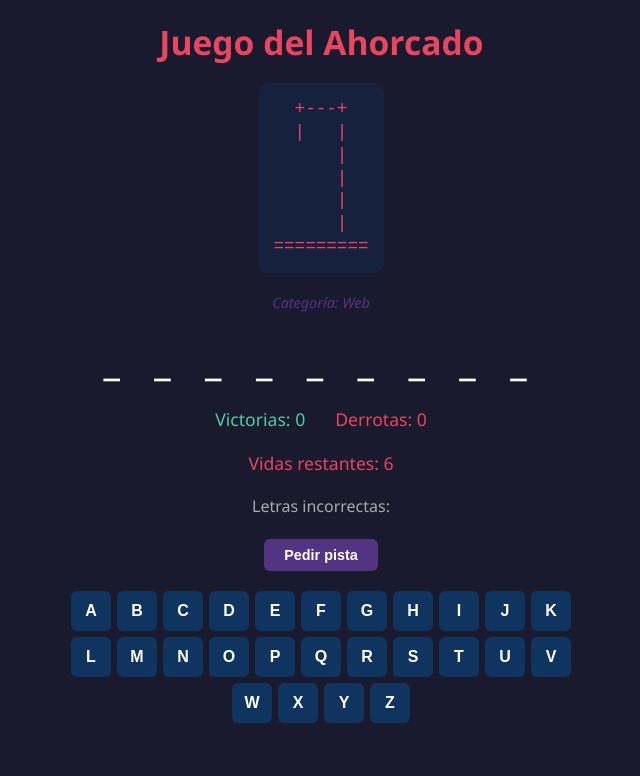
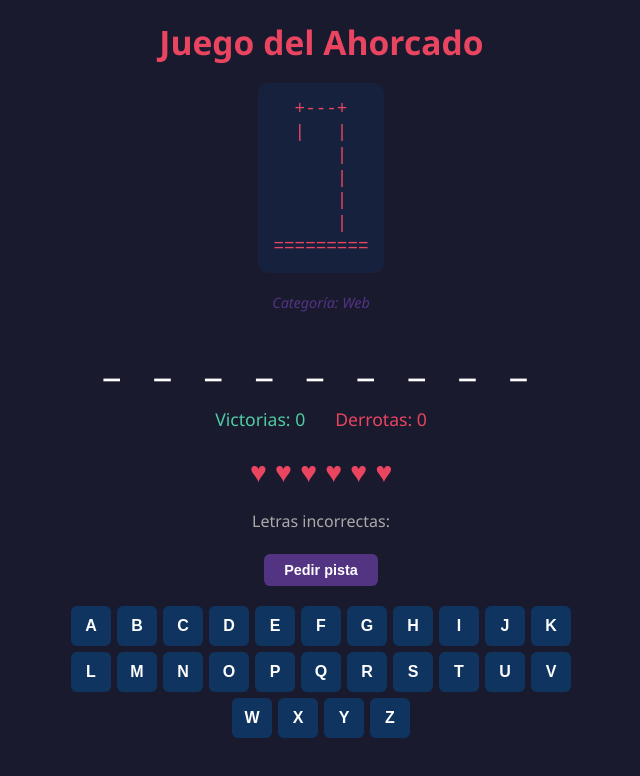
Before and after one commit to rwciANA/lab10-daw, an Angular app in the folder lab10-ahorcado/: page / in a window 1280 px wide. Shown: the top 776 px of the page, without its empty margins (319-959 px from the left). Built offline with nearby package versions, Linux system fonts and the light colour scheme.

Commit message:
Reemplazar vidas numéricas por corazones visuales

```diff
--- a/lab10-ahorcado/src/app/app.css
+++ b/lab10-ahorcado/src/app/app.css
@@ -79,8 +79,19 @@ h1 {
 }
 
 .vidas {
-  font-size: 1.1rem;
+  font-size: 1.8rem;
+  display: flex;
+  gap: 8px;
+}
+
+.corazon {
   color: #e94560;
+  transition: all 0.3s ease;
+}
+
+.corazon.perdido {
+  color: #333;
+  transform: scale(0.8);
 }
 
 .letras-incorrectas {
--- a/lab10-ahorcado/src/app/app.html
+++ b/lab10-ahorcado/src/app/app.html
@@ -17,7 +17,9 @@
   </div>
 
   <div class="vidas">
-    Vidas restantes: {{ vidasRestantes }}
+    @for (vida of [1,2,3,4,5,6]; track vida) {
+      <span class="corazon" [class.perdido]="vida > vidasRestantes">&#9829;</span>
+    }
   </div>
 
   <div class="letras-incorrectas">
```
